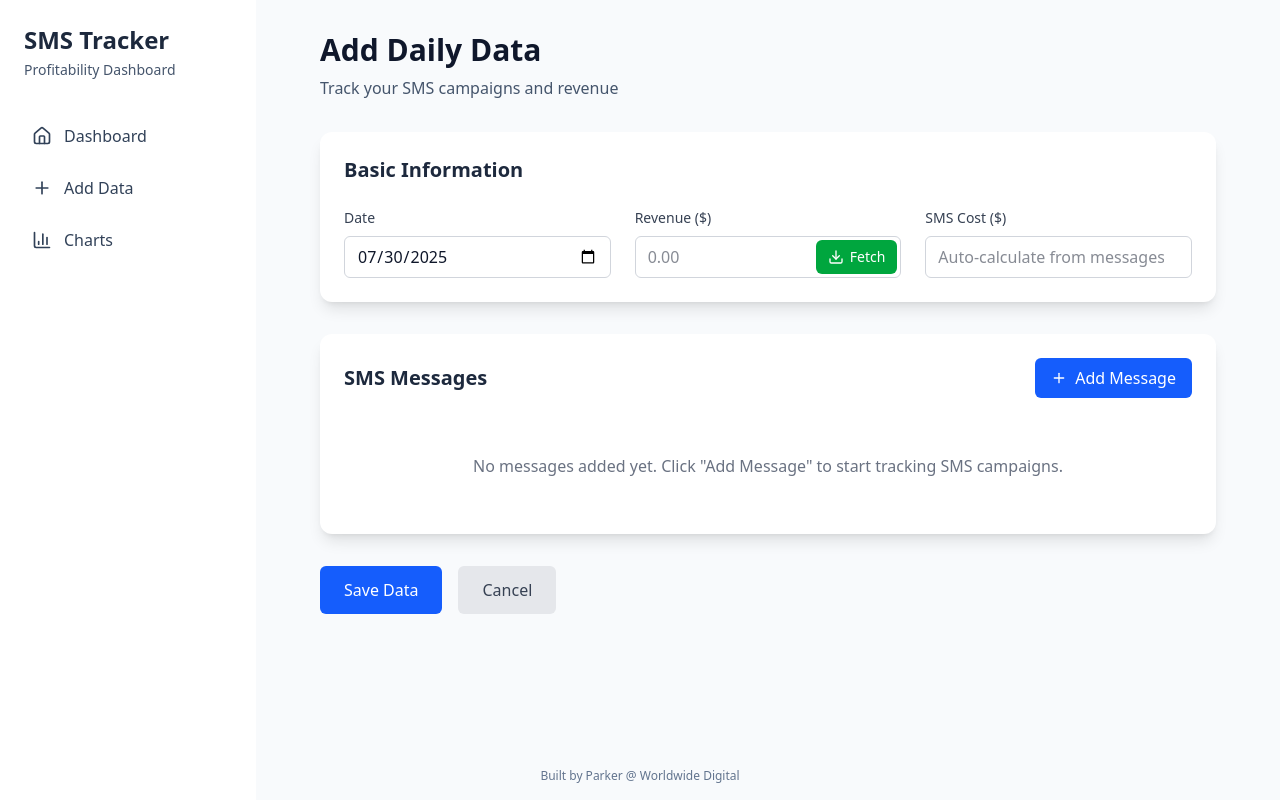
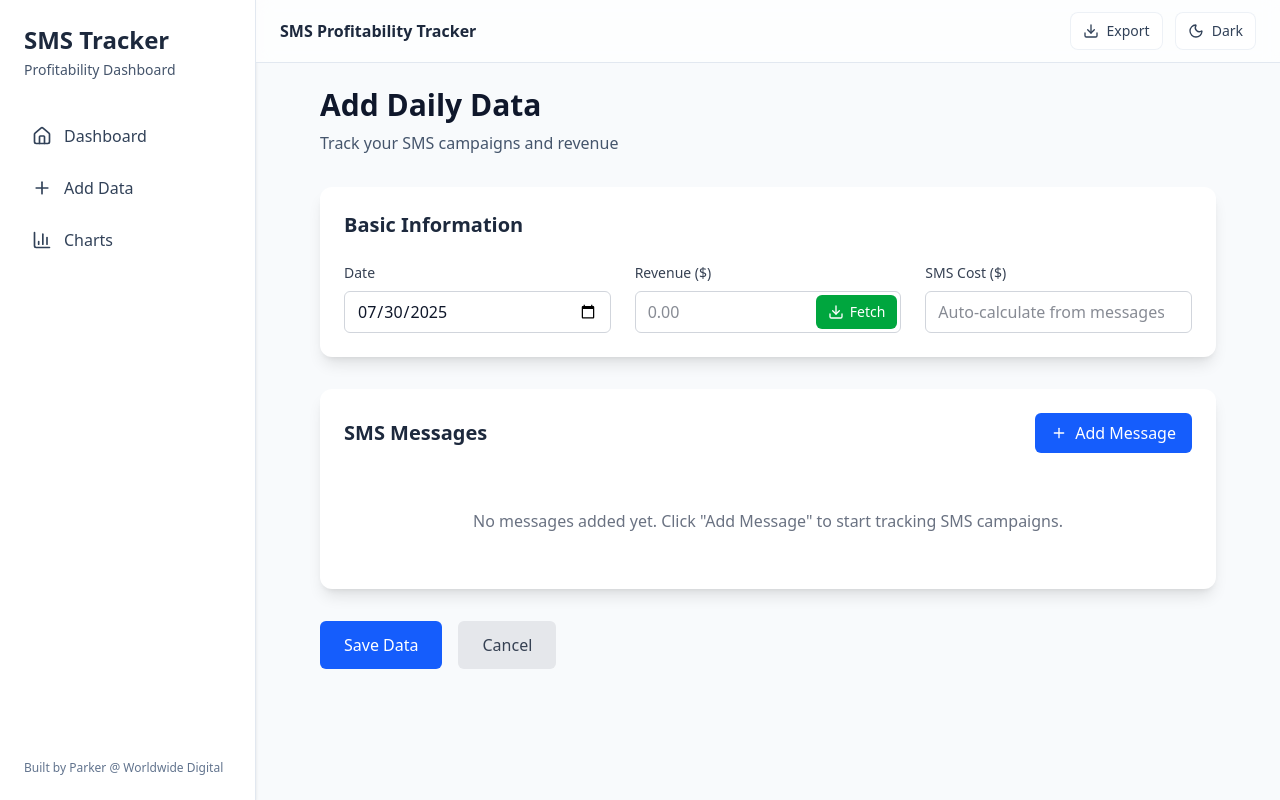
Before and after one commit to parkerwwd/sms-dashboard, a Next.js app in the folder sms-dashboard/: page /add in a window 1280 px wide. Built offline with nearby package versions, Linux system fonts and the light colour scheme.

Commit message:
UI overhaul: dark mode, topbar, date range controls, dashboard filters, CSV export API; charts and layout refinements

```diff
--- /dev/null
+++ b/sms-dashboard/src/app/api/export/daily-metrics/route.ts
@@ -0,0 +1,59 @@
+import { NextRequest, NextResponse } from 'next/server'
+import { createClient } from '@/lib/supabase/server'
+
+function toCsv(rows: any[]): string {
+  if (rows.length === 0) return ''
+  const headers = Object.keys(rows[0])
+  const escape = (val: any) => {
+    if (val === null || val === undefined) return ''
+    const str = String(val)
+    if (str.includes(',') || str.includes('"') || str.includes('\n')) {
+      return '"' + str.replace(/"/g, '""') + '"'
+    }
+    return str
+  }
+  const lines = [headers.join(',')]
+  for (const row of rows) {
+    lines.push(headers.map((h) => escape((row as any)[h])).join(','))
+  }
+  return lines.join('\n')
+}
+
+export async function GET(request: NextRequest) {
+  try {
+    const url = new URL(request.url)
+    const start = url.searchParams.get('start')
+    const end = url.searchParams.get('end')
+    const supabase = await createClient()
+
+    let query = supabase.from('daily_metrics_summary').select('*')
+    if (start) query = query.gte('date', start)
+    if (end) query = query.lte('date', end)
+    query = query.order('date', { ascending: true })
+
+    const { data, error } = await query
+    if (error) throw error
+
+    const rows = (data || []).map((m: any) => ({
+      date: m.date,
+      revenue: m.revenue,
+      sms_cost: m.sms_cost,
+      profit: m.profit,
+      margin: m.margin,
+      total_messages_sent: m.total_messages_sent,
+      avg_click_rate: m.avg_click_rate,
+      message_count: m.message_count,
+    }))
+
+    const csv = toCsv(rows)
+    return new NextResponse(csv, {
+      status: 200,
+      headers: {
+        'Content-Type': 'text/csv; charset=utf-8',
+        'Content-Disposition': `attachment; filename="daily-metrics.csv"`,
+      },
+    })
+  } catch (err) {
+    return NextResponse.json({ error: 'Failed to export' }, { status: 500 })
+  }
+}
--- a/sms-dashboard/src/app/globals.css
+++ b/sms-dashboard/src/app/globals.css
@@ -3,6 +3,11 @@
 :root {
   --background: #fafbfc;
   --foreground: #0f172a;
+}
+
+.dark {
+  --background: #0b1220;
+  --foreground: #e2e8f0;
 }
 
 @theme inline {
--- a/sms-dashboard/src/app/layout.tsx
+++ b/sms-dashboard/src/app/layout.tsx
@@ -2,7 +2,8 @@ import type { Metadata } from "next";
 import { Geist, Geist_Mono } from "next/font/google";
 import "./globals.css";
 import Link from "next/link";
-import { Home, Plus, BarChart3, TrendingUp } from 'lucide-react';
+import { Home, Plus, BarChart3 } from 'lucide-react';
+import Topbar from "@/components/Topbar";
 
 const geistSans = Geist({
   variable: "--font-geist-sans",
@@ -26,56 +27,35 @@ export default function RootLayout({
 }>) {
   return (
     <html lang="en">
-      <body
-        className={`${geistSans.variable} ${geistMono.variable} font-sans antialiased`}
-      >
-        <div className="min-h-screen flex bg-slate-50">
+      <body className={`${geistSans.variable} ${geistMono.variable} font-sans antialiased bg-slate-50 text-slate-900 dark:bg-slate-950 dark:text-slate-100`}>
+        <div className="min-h-screen flex">
           {/* Sidebar Navigation */}
-          <nav className="w-64 bg-white shadow-lg">
+          <nav className="w-64 bg-white/90 dark:bg-slate-900/90 backdrop-blur border-r border-slate-200 dark:border-slate-800 hidden md:flex md:flex-col md:sticky md:top-0 md:h-screen shadow-sm">
             <div className="p-6">
-              <h1 className="text-2xl font-bold text-slate-800">
-                SMS Tracker
-              </h1>
-              <p className="text-sm text-slate-600 mt-1">Profitability Dashboard</p>
+              <h1 className="text-2xl font-bold text-slate-800 dark:text-slate-100">SMS Tracker</h1>
+              <p className="text-sm text-slate-600 dark:text-slate-400 mt-1">Profitability Dashboard</p>
             </div>
-
-            <div className="px-4 py-2">
-              <Link
-                href="/dashboard"
-                className="flex items-center gap-3 px-4 py-3 text-slate-700 hover:bg-blue-50 hover:text-blue-600 rounded-lg transition-colors"
-              >
+            <div className="px-4 py-2 space-y-1">
+              <Link href="/dashboard" className="flex items-center gap-3 px-4 py-3 text-slate-700 dark:text-slate-200 hover:bg-blue-50 dark:hover:bg-slate-800 hover:text-blue-700 rounded-lg transition-colors">
                 <Home className="w-5 h-5" />
                 <span>Dashboard</span>
               </Link>
-
-              <Link
-                href="/add"
-                className="flex items-center gap-3 px-4 py-3 text-slate-700 hover:bg-blue-50 hover:text-blue-600 rounded-lg transition-colors mt-1"
-              >
+              <Link href="/add" className="flex items-center gap-3 px-4 py-3 text-slate-700 dark:text-slate-200 hover:bg-blue-50 dark:hover:bg-slate-800 hover:text-blue-700 rounded-lg transition-colors">
                 <Plus className="w-5 h-5" />
                 <span>Add Data</span>
               </Link>
-
-              <Link
-                href="/charts"
-                className="flex items-center gap-3 px-4 py-3 text-slate-700 hover:bg-blue-50 hover:text-blue-600 rounded-lg transition-colors mt-1"
-              >
+              <Link href="/charts" className="flex items-center gap-3 px-4 py-3 text-slate-700 dark:text-slate-200 hover:bg-blue-50 dark:hover:bg-slate-800 hover:text-blue-700 rounded-lg transition-colors">
                 <BarChart3 className="w-5 h-5" />
                 <span>Charts</span>
               </Link>
             </div>
-
-            {/* Footer */}
-            <div className="absolute bottom-4 left-4 right-4">
-              <div className="text-xs text-slate-500 text-center">
-                Built by Parker @ Worldwide Digital
-              </div>
-            </div>
+            <div className="mt-auto p-6 text-xs text-slate-500 dark:text-slate-400">Built by Parker @ Worldwide Digital</div>
           </nav>
 
           {/* Main Content */}
-          <main className="flex-1 p-8 bg-slate-50">
-            {children}
+          <main className="flex-1 min-h-screen bg-slate-50 dark:bg-slate-950">
+            <Topbar />
+            <div className="max-w-7xl mx-auto p-6">{children}</div>
           </main>
         </div>
       </body>
--- /dev/null
+++ b/sms-dashboard/src/components/DateRangeControls.tsx
@@ -0,0 +1,53 @@
+"use client"
+
+import DateRangePicker from "./DateRangePicker"
+import { useEffect, useMemo, useState } from "react"
+import { usePathname, useRouter, useSearchParams } from "next/navigation"
+import { Download } from "lucide-react"
+
+export default function DateRangeControls() {
+  const router = useRouter()
+  const pathname = usePathname()
+  const searchParams = useSearchParams()
+
+  const initialStart = searchParams.get('start') || ''
+  const initialEnd = searchParams.get('end') || ''
+  const [start, setStart] = useState<string | null>(initialStart || null)
+  const [end, setEnd] = useState<string | null>(initialEnd || null)
+
+  useEffect(() => {
+    // Sync when URL changes externally
+    setStart(initialStart || null)
+    setEnd(initialEnd || null)
+    // eslint-disable-next-line react-hooks/exhaustive-deps
+  }, [initialStart, initialEnd])
+
+  const exportHref = useMemo(() => {
+    const params = new URLSearchParams()
+    if (start) params.set('start', start)
+    if (end) params.set('end', end)
+    return `/api/export/daily-metrics${params.toString() ? `?${params.toString()}` : ''}`
+  }, [start, end])
+
+  const onChange = (nextStart: string, nextEnd: string) => {
+    setStart(nextStart)
+    setEnd(nextEnd)
+    const params = new URLSearchParams(Array.from(searchParams.entries()))
+    params.set('start', nextStart)
+    params.set('end', nextEnd)
+    router.push(`${pathname}?${params.toString()}`)
+  }
+
+  return (
+    <div className="flex flex-col md:flex-row md:items-center gap-3">
+      <DateRangePicker onChange={onChange} initialDays={30} />
+      <a
+        href={exportHref}
+        className="inline-flex items-center gap-2 px-3 py-2 rounded-lg border border-slate-200/60 bg-white dark:bg-slate-800 dark:border-slate-700 text-slate-700 dark:text-slate-200 hover:bg-slate-50 dark:hover:bg-slate-700 transition-colors"
+      >
+        <Download className="w-4 h-4" />
+        <span className="text-sm">Export CSV</span>
+      </a>
+    </div>
+  )
+}
--- /dev/null
+++ b/sms-dashboard/src/components/DateRangePicker.tsx
@@ -0,0 +1,36 @@
+"use client"
+
+import { useEffect, useState } from "react"
+import { subDays, format } from "date-fns"
+
+type Props = {
+  initialDays?: number
+  onChange?: (start: string, end: string) => void
+}
+
+export default function DateRangePicker({ initialDays = 30, onChange }: Props) {
+  const [start, setStart] = useState<string>(format(subDays(new Date(), initialDays), 'yyyy-MM-dd'))
+  const [end, setEnd] = useState<string>(format(new Date(), 'yyyy-MM-dd'))
+
+  useEffect(() => {
+    onChange?.(start, end)
+  }, [start, end, onChange])
+
+  return (
+    <div className="flex items-center gap-3">
+      <input
+        type="date"
+        value={start}
+        onChange={(e) => setStart(e.target.value)}
+        className="px-3 py-2 rounded-lg border border-slate-200 dark:border-slate-700 bg-white dark:bg-slate-800 text-slate-800 dark:text-slate-100"
+      />
+      <span className="text-slate-500">to</span>
+      <input
+        type="date"
+        value={end}
+        onChange={(e) => setEnd(e.target.value)}
+        className="px-3 py-2 rounded-lg border border-slate-200 dark:border-slate-700 bg-white dark:bg-slate-800 text-slate-800 dark:text-slate-100"
+      />
+    </div>
+  )
+}
--- /dev/null
+++ b/sms-dashboard/src/components/ThemeToggle.tsx
@@ -0,0 +1,52 @@
+"use client"
+
+import { useEffect, useState } from "react"
+import { Moon, Sun } from "lucide-react"
+
+export default function ThemeToggle() {
+  const [isDark, setIsDark] = useState(false)
+
+  useEffect(() => {
+    const stored = typeof window !== 'undefined' ? localStorage.getItem('theme') : null
+    const prefersDark = typeof window !== 'undefined' ? window.matchMedia('(prefers-color-scheme: dark)').matches : false
+    const initialDark = stored ? stored === 'dark' : prefersDark
+    setIsDark(initialDark)
+    if (initialDark) {
+      document.documentElement.classList.add('dark')
+    } else {
+      document.documentElement.classList.remove('dark')
+    }
+  }, [])
+
+  const toggle = () => {
+    const next = !isDark
+    setIsDark(next)
+    if (next) {
+      document.documentElement.classList.add('dark')
+      localStorage.setItem('theme', 'dark')
+    } else {
+      document.documentElement.classList.remove('dark')
+      localStorage.setItem('theme', 'light')
+    }
+  }
+
+  return (
+    <button
+      aria-label="Toggle theme"
+      onClick={toggle}
+      className="inline-flex items-center gap-2 px-3 py-2 rounded-lg border border-slate-200/60 bg-white dark:bg-slate-800 dark:border-slate-700 text-slate-700 dark:text-slate-200 hover:bg-slate-50 dark:hover:bg-slate-700 transition-colors"
+    >
+      {isDark ? (
+        <>
+          <Sun className="w-4 h-4" />
+          <span className="text-sm">Light</span>
+        </>
+      ) : (
+        <>
+          <Moon className="w-4 h-4" />
+          <span className="text-sm">Dark</span>
+        </>
+      )}
+    </button>
+  )
+}
--- /dev/null
+++ b/sms-dashboard/src/components/Topbar.tsx
@@ -0,0 +1,24 @@
+"use client"
+
+import ThemeToggle from "./ThemeToggle"
+import { Download } from "lucide-react"
+
+export default function Topbar() {
+  return (
+    <div className="sticky top-0 z-30 bg-white/80 dark:bg-slate-900/80 backdrop-blur supports-[backdrop-filter]:bg-white/70 border-b border-slate-200 dark:border-slate-800">
+      <div className="max-w-7xl mx-auto px-6 py-3 flex items-center justify-between">
+        <div className="font-semibold text-slate-800 dark:text-slate-100">SMS Profitability Tracker</div>
+        <div className="flex items-center gap-3">
+          <a
+            href="/api/export/daily-metrics"
+            className="inline-flex items-center gap-2 px-3 py-2 rounded-lg border border-slate-200/60 bg-white dark:bg-slate-800 dark:border-slate-700 text-slate-700 dark:text-slate-200 hover:bg-slate-50 dark:hover:bg-slate-700 transition-colors"
+          >
+            <Download className="w-4 h-4" />
+            <span className="text-sm">Export</span>
+          </a>
+          <ThemeToggle />
+        </div>
+      </div>
+    </div>
+  )
+}
```
Also changed, not shown: sms-dashboard/src/app/charts/page.tsx (+24 -17 lines), sms-dashboard/src/app/dashboard/page.tsx (+20 -7 lines).
